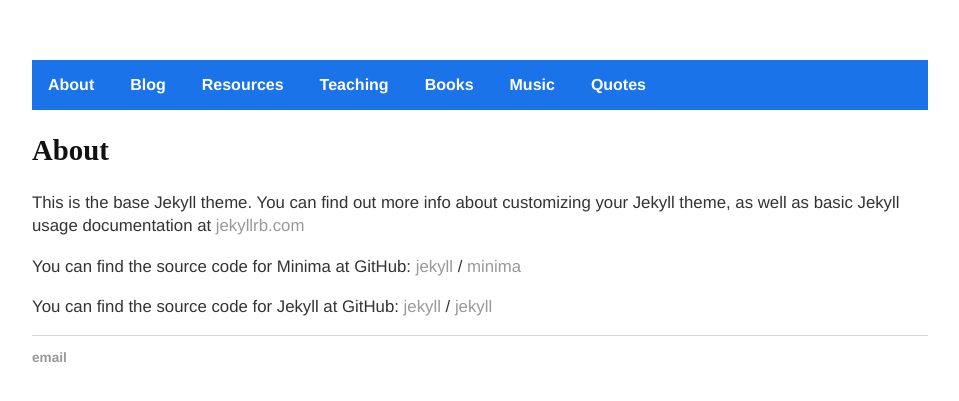
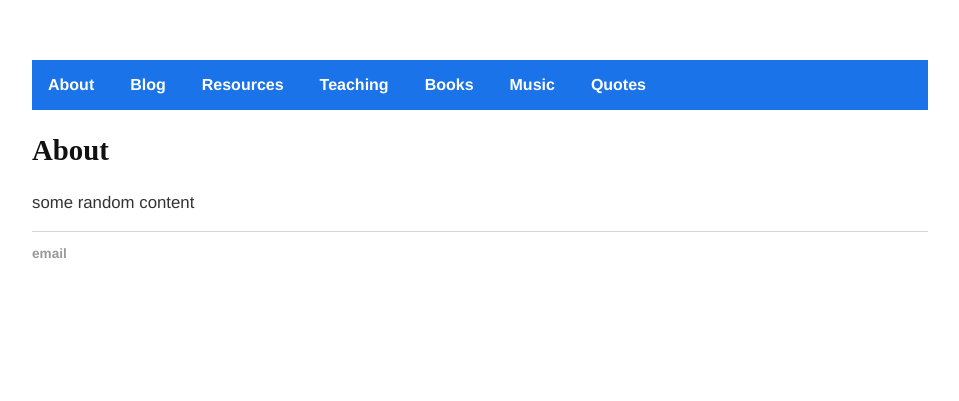
Before and after one commit to codenueva/codenueva.github.io, a Jekyll site: the page about/index.html, which Jekyll copies as it is, in a window 1280 px wide. Shown: the top 401 px of the page, without its empty margins (160-1119 px from the left). Built offline with Jekyll 4.4.1, drawn with Linux system fonts in a browser that asks for light colours.

Commit message:
more edits

```diff
--- a/_layouts/default.html
+++ b/_layouts/default.html
@@ -13,6 +13,7 @@
 				});
 			</script>
 			<script src="https://cdn.mathjax.org/mathjax/latest/MathJax.js?config=TeX-AMS-MML_HTMLorMML" type="text/javascript"></script>
+			<meta name="viewport" content="width=device-width, initial-scale=1">
 		</head>
 		<body>
 			<nav class="mobile-nav">
--- a/about/index.html
+++ b/about/index.html
@@ -15,6 +15,7 @@
 			<script src="https://cdn.mathjax.org/mathjax/latest/MathJax.js?config=TeX-AMS-MML_HTMLorMML" type="text/javascript"></script>
 		  <meta name="viewport" content="width=device-width, initial-scale=1">
     </head>
+
     <body>
 			<nav class="mobile-nav">
             <input type="checkbox" id="menu-toggle">
@@ -39,15 +40,7 @@
           </header>
 
           <div class="post-content">
-    <p>This is the base Jekyll theme. You can find out more info about customizing your Jekyll theme, as well as basic Jekyll usage documentation at <a href="https://jekyllrb.com/">jekyllrb.com</a></p>
-
-<p>You can find the source code for Minima at GitHub:
-<a href="https://github.com/jekyll">jekyll</a> /
-<a href="https://github.com/jekyll/minima">minima</a></p>
-
-<p>You can find the source code for Jekyll at GitHub:
-<a href="https://github.com/jekyll">jekyll</a> /
-<a href="https://github.com/jekyll/jekyll">jekyll</a></p>
+            <p>some random content</p>
 
 
           </div>
@@ -62,5 +55,6 @@
             <li><a href="mailto:lakshmi.akkaram.0610@gmail.com">email</a></li>
       </ul>
     </footer>
+
   </body>
 </html>
```
Lines whose indentation alone changed are shown as unchanged.
